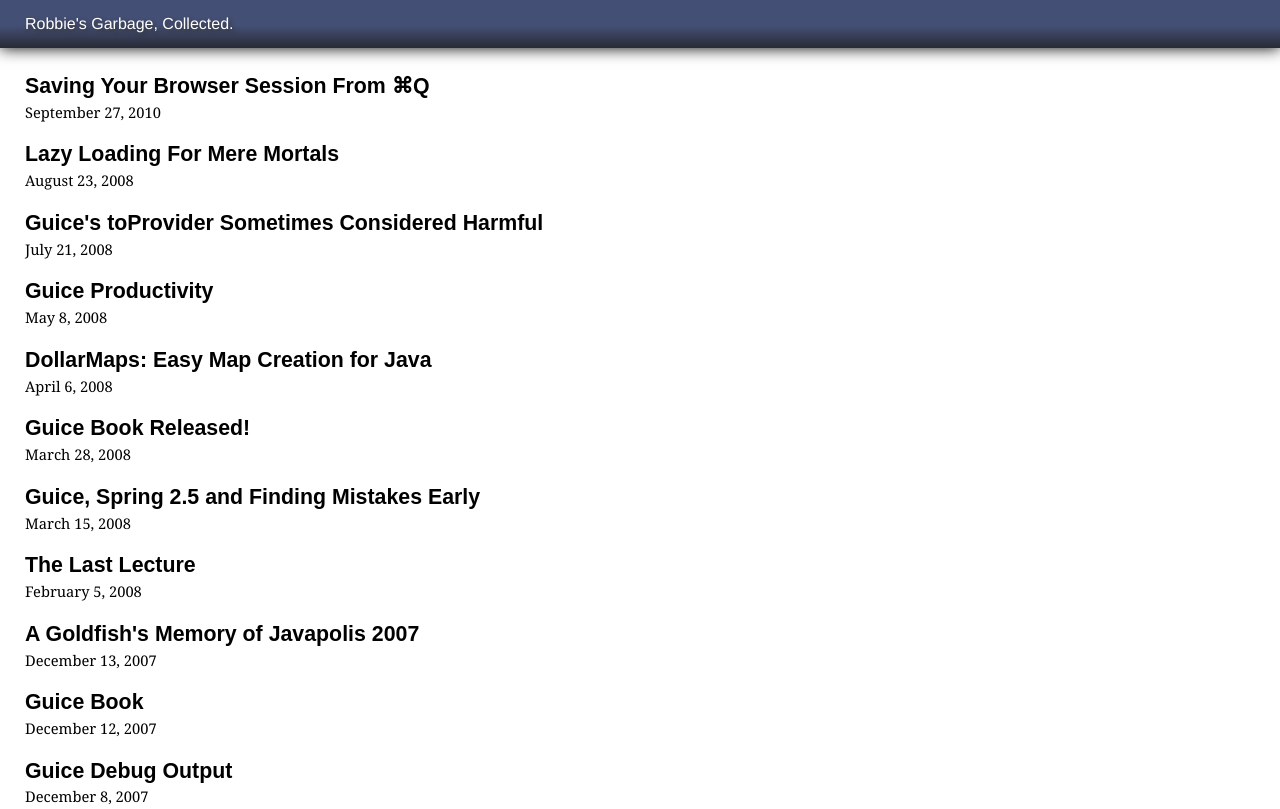
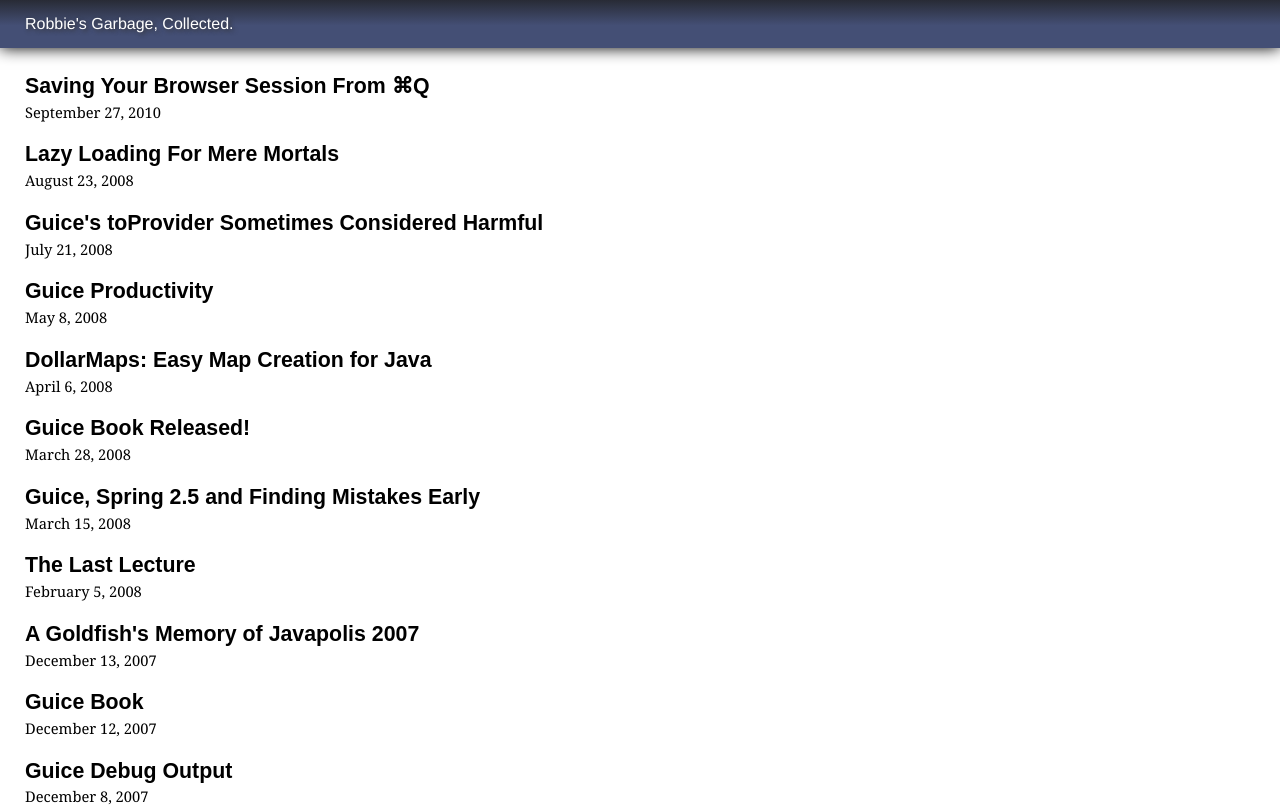
Before and after one commit to robbiev/robbiev.github.com, a plain HTML site: page index.html in a window 1280 px wide. Shown: the top 809 px of the page. Drawn offline with Linux system fonts and the light colour scheme.

Commit message:
change gradient to work on FF

```diff
--- a/Jakefile.js
+++ b/Jakefile.js
@@ -107,7 +107,7 @@
     console.log(result);
   });
 
-  fs.readFile(__dirname + '/blog.xml', function(err, data) {
+  fs.readFile(__dirname + '/../blog.xml', function(err, data) {
     parser.parseString(data);
   });
 });
--- a/style.css
+++ b/style.css
@@ -14,18 +14,18 @@
 .header {
   background-color: #303546;
   box-shadow: 0px 0px 15px;
-  background-image: linear-gradient(bottom, rgb(68,79,117) 47%, rgb(40,43,53) 0%);
-  background-image: -o-linear-gradient(bottom, rgb(68,79,117) 47%, rgb(40,43,53) 0%);
-  background-image: -moz-linear-gradient(bottom, rgb(68,79,117) 47%, rgb(40,43,53) 0%);
-  background-image: -webkit-linear-gradient(bottom, rgb(68,79,117) 47%, rgb(40,43,53) 0%);
-  background-image: -ms-linear-gradient(bottom, rgb(68,79,117) 47%, rgb(40,43,53) 0%);
+  background-image: -o-linear-gradient(bottom, rgb(68,79,117) 47%, rgb(40,43,53) 100%);
+  background-image: -moz-linear-gradient(bottom, rgb(68,79,117) 47%, rgb(40,43,53) 100%);
+  background-image: -webkit-linear-gradient(bottom, rgb(68,79,117) 47%, rgb(40,43,53) 100%);
+  background-image: -ms-linear-gradient(bottom, rgb(68,79,117) 47%, rgb(40,43,53) 100%);
+  background-image: linear-gradient(bottom, rgb(68,79,117) 47%, rgb(40,43,53) 100%);
 
   background-image: -webkit-gradient(
   linear,
   left bottom,
   left top,
   color-stop(0.47, rgb(68,79,117)),
-  color-stop(0, rgb(40,43,53))
+  color-stop(1, rgb(40,43,53))
   );
 }
 
```
